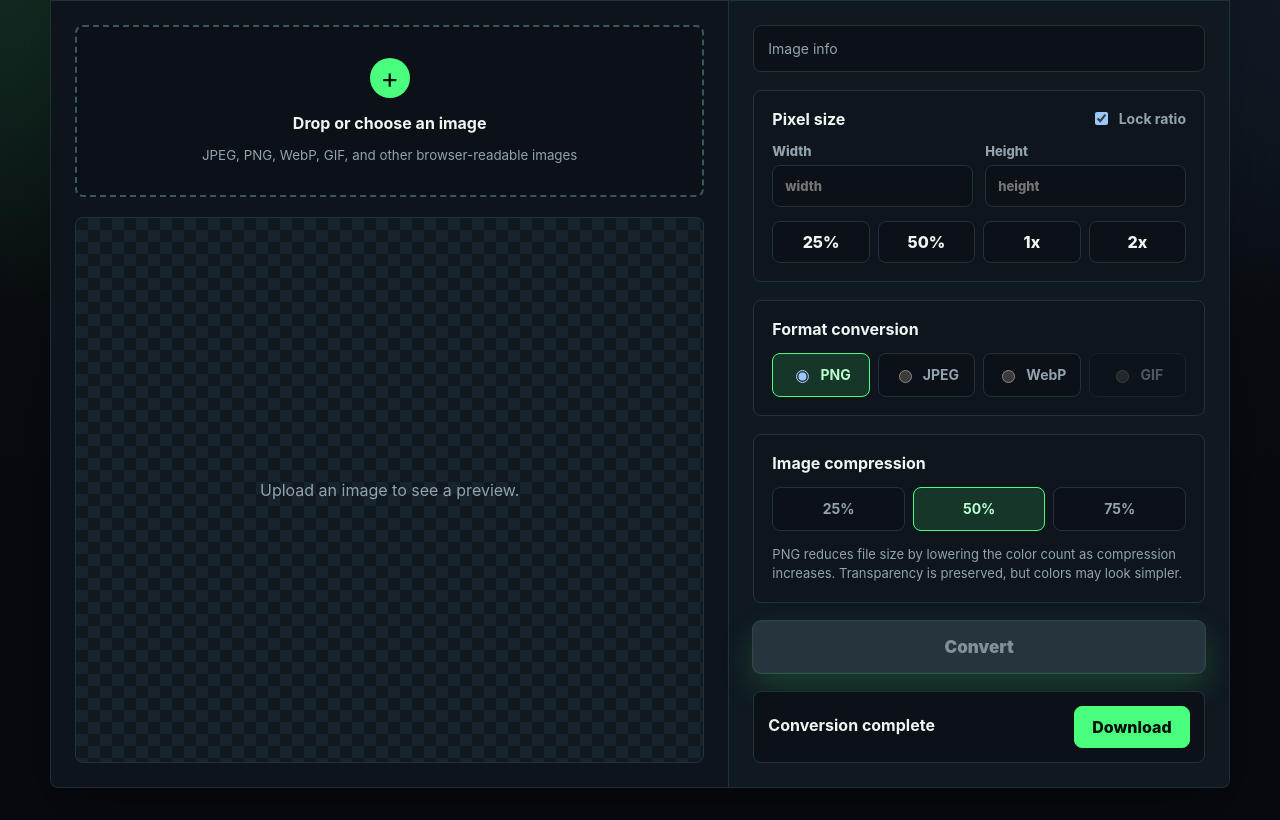
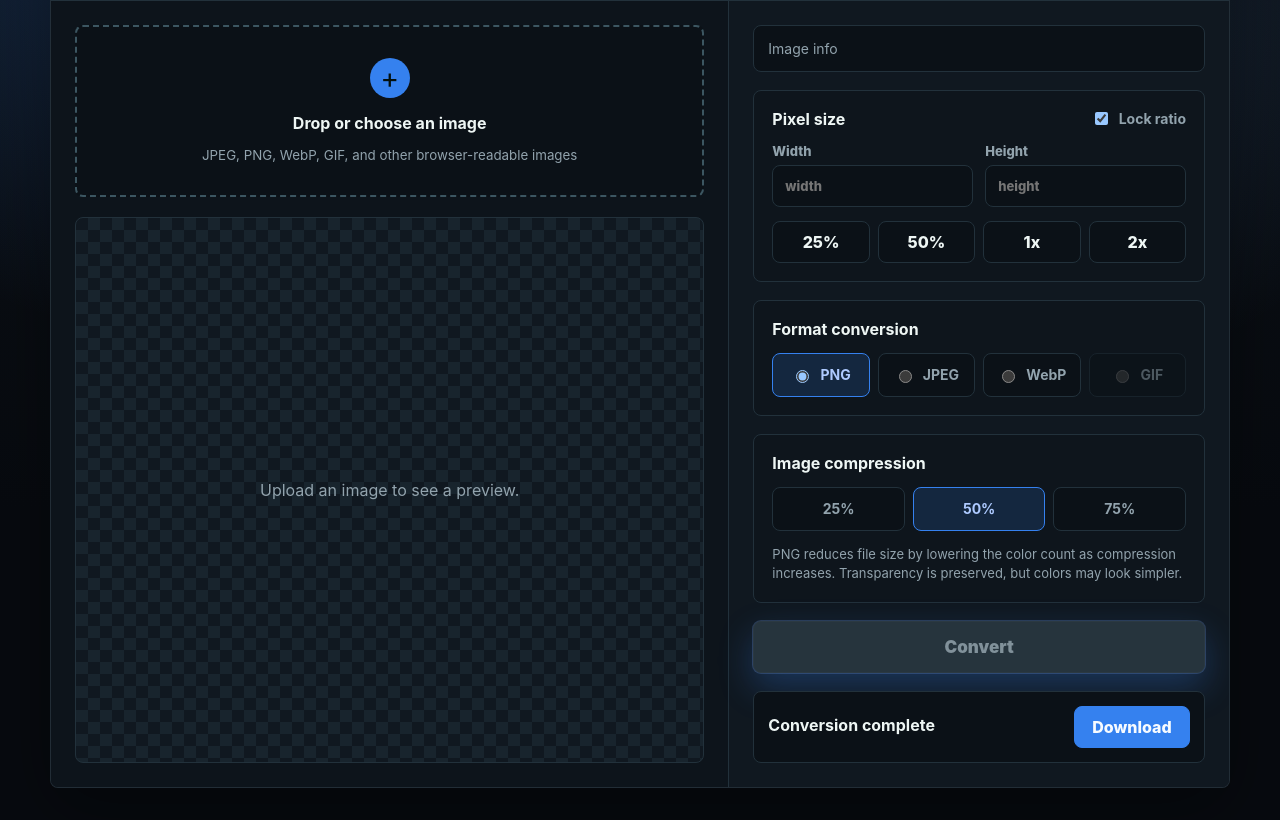
Before and after one commit to genieCS/canvas-lab, a website: page index.html in a window 1280 px wide. Shown: the part 147-967 px from the top of the page. Drawn offline with Linux system fonts and the light colour scheme.

Commit message:
feat: 색감 보라색으로 변경

```diff
--- a/styles.css
+++ b/styles.css
@@ -7,9 +7,9 @@
   --ink: #eef6f4;
   --muted: #92a3ad;
   --line: #22313b;
-  --accent: #4aff7d;
-  --accent-dark: #b8ffcb;
-  --accent-soft: rgba(74, 255, 125, 0.14);
+  --accent: #3581ef;
+  --accent-dark: #aecaff;
+  --accent-soft: rgba(53, 129, 239, 0.16);
   --field: #0b1117;
   --shadow: 0 22px 70px rgba(0, 0, 0, 0.36);
 }
@@ -22,7 +22,7 @@ body {
   margin: 0;
   min-height: 100vh;
   background:
-    radial-gradient(circle at 12% 8%, rgba(74, 255, 125, 0.18), transparent 28%),
+    radial-gradient(circle at 12% 8%, rgba(53, 129, 239, 0.22), transparent 28%),
     radial-gradient(circle at 84% 18%, rgba(96, 165, 250, 0.14), transparent 26%),
     linear-gradient(180deg, #0d1218, #070a0f 68%),
     var(--bg);
@@ -436,20 +436,20 @@ h2 {
   display: grid;
   place-items: center;
   border-color: var(--accent);
-  color: #06100a;
+  color: #f7fbff;
 }
 
 .primary-button {
   min-height: 52px;
-  border-color: #8fffb0;
-  background: linear-gradient(90deg, #86ffb0 0%, #a8ffdb 42%, #72f7ff 58%, #74ff91 100%);
-  box-shadow: 0 0 0 1px rgba(184, 255, 203, 0.16), 0 14px 34px rgba(74, 255, 125, 0.18);
+  border-color: #5d9dff;
+  background: linear-gradient(90deg, #7062ff 0%, #4c88ff 34%, #65b6ff 58%, #5a6dff 100%);
+  box-shadow: 0 0 0 1px rgba(126, 171, 255, 0.22), 0 14px 34px rgba(53, 129, 239, 0.28);
   font-size: 17px;
   font-weight: 900;
 }
 
 .primary-button:hover {
-  border-color: #c3ffd2;
+  border-color: #9fc4ff;
   filter: brightness(1.06);
 }
 
```
